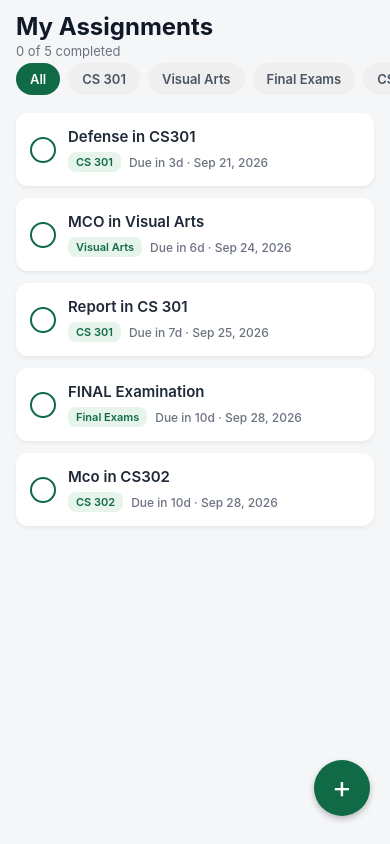
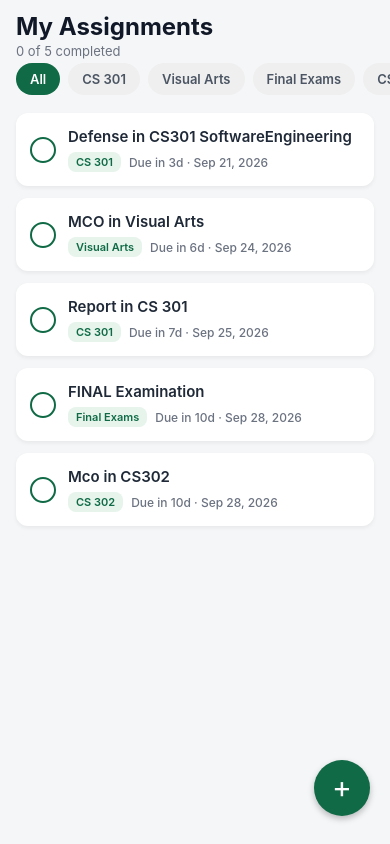
Before and after one commit to markaniban10/Student-Task-Planner, a React Native app: screen /Home in a window 390 px wide. Built offline with nearby package versions, Linux system fonts and the light colour scheme.

Commit message:
Updated the Default tasks

```diff
--- a/data/sampleTasks.js
+++ b/data/sampleTasks.js
@@ -21,7 +21,7 @@
 const sampleTasks = [
   {
     id: '1',
-    title: 'Defense in CS301',
+    title: 'Defense in CS301 SoftwareEngineering',
     subject: 'CS 301',
     deadline: '2026-09-21',
     notes: '',
```
